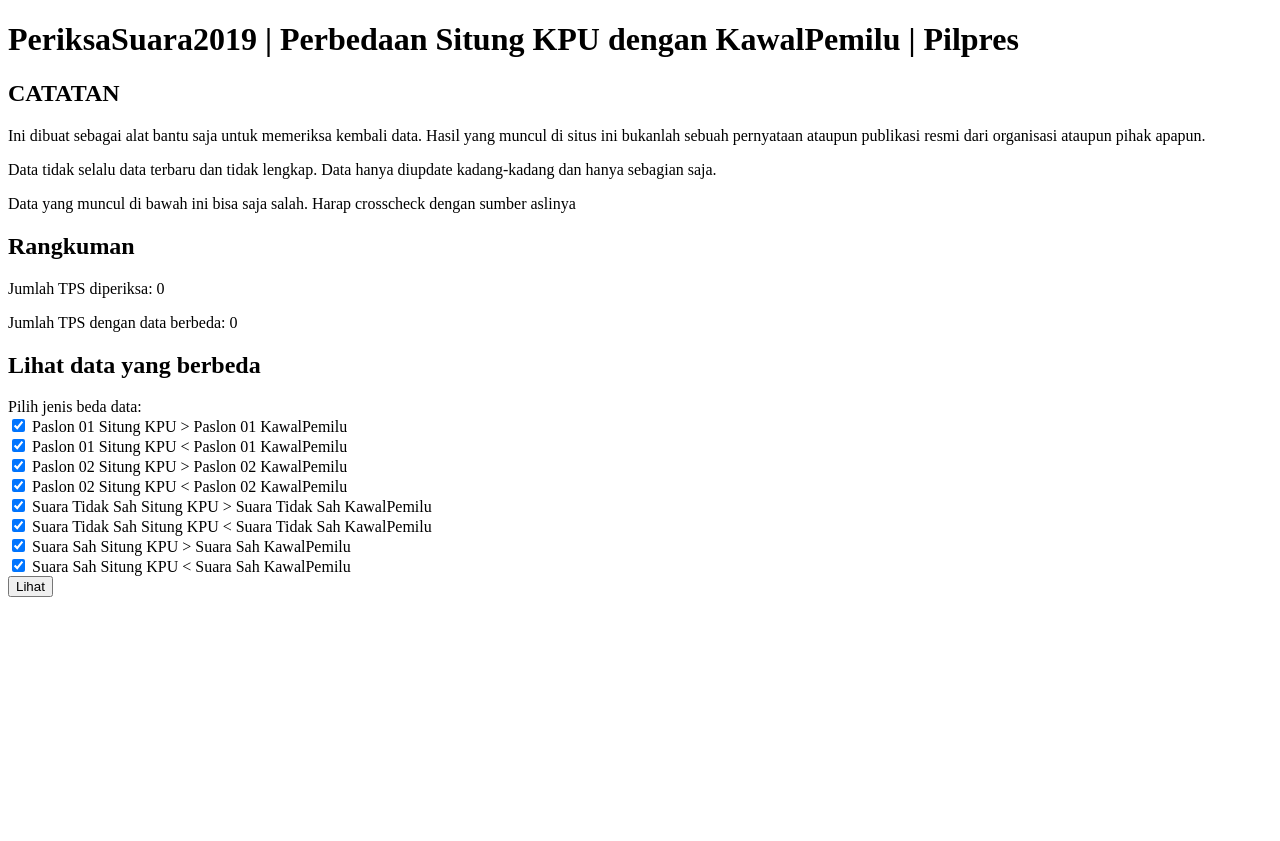
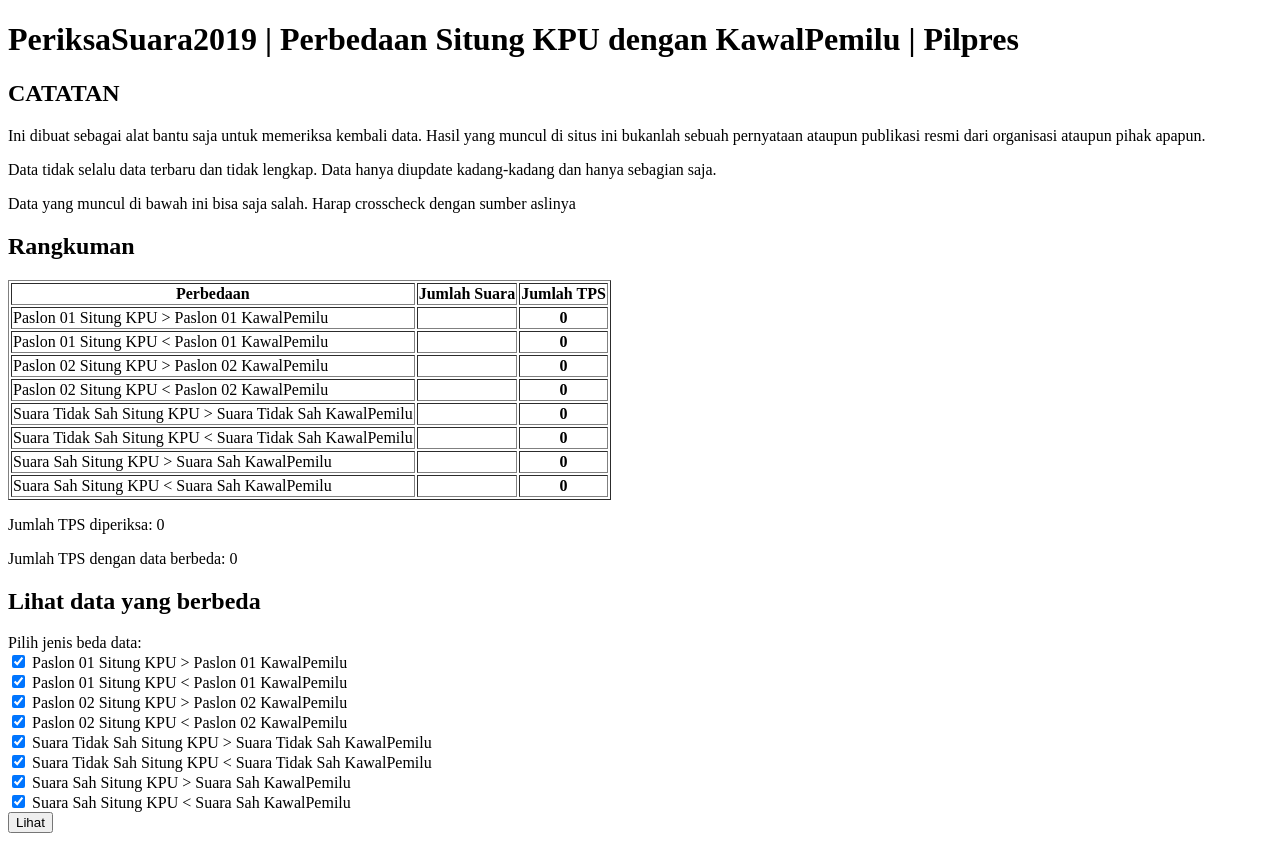
Before and after one commit to muhammadnizami/periksa-suara-2019, a PHP site: page /beda_kawalpemilu_pilpres.php in a window 1280 px wide. Before the commit the page ends 597 px from the top, so only its background shows below. Run offline with PHP 8.4, Linux system fonts and the light colour scheme; data that the repository does not hold is empty.

Commit message:
fix a few things

```diff
--- a/beda_kawalpemilu_pilpres.php
+++ b/beda_kawalpemilu_pilpres.php
@@ -33,7 +33,7 @@
         <p> Data yang muncul di bawah ini bisa saja salah. Harap crosscheck dengan sumber aslinya </p>
         <h2>Rangkuman</h2>
 <!-- APAKAH PERLU TAMPILAN TABEL RANGKUMAN? pertimbangannya adalah tidak ada artinya rangkuman dari data yang belum diperiksa dan diinterpretasi. Boleh dibilang, sebelum diperiksa dan diinterpretasi, ini data sampah, jadi rangkumannya juga sampah.-->
-<!--         <table border=1>
+         <table border=1>
 	        <tr>
 	        	<th>Perbedaan</th>
 	        	<th>Jumlah Suara</th>
@@ -112,7 +112,7 @@
 	    		<th><?php echo $result['jumlah_tps'] ?></th>
     		</tr>
 	    </table>
- -->    		<p> Jumlah TPS diperiksa: <?php
+    		<p> Jumlah TPS diperiksa: <?php
     			$sql = "SELECT COUNT(*) as jumlah_tps FROM (suara_situngkpu_pilpres NATURAL JOIN tps) JOIN suara_kawalpemilu_pilpres USING (id_provinsi, id_kotakab, id_kecamatan, id_kelurahan, nama_tps);";
     			$result = $dbconn->query($sql)->fetch_assoc();
     			echo $result['jumlah_tps'];
```
Also changed, not shown: 1 other file.
